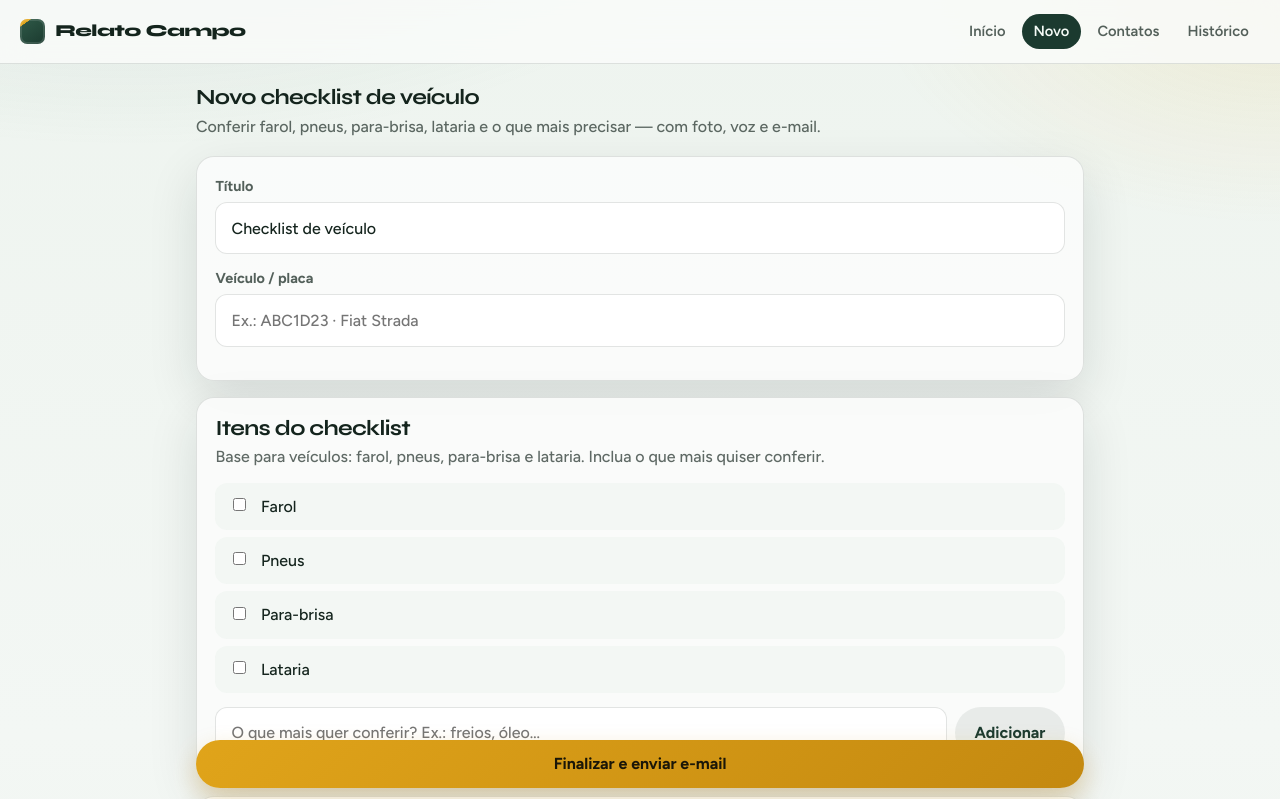
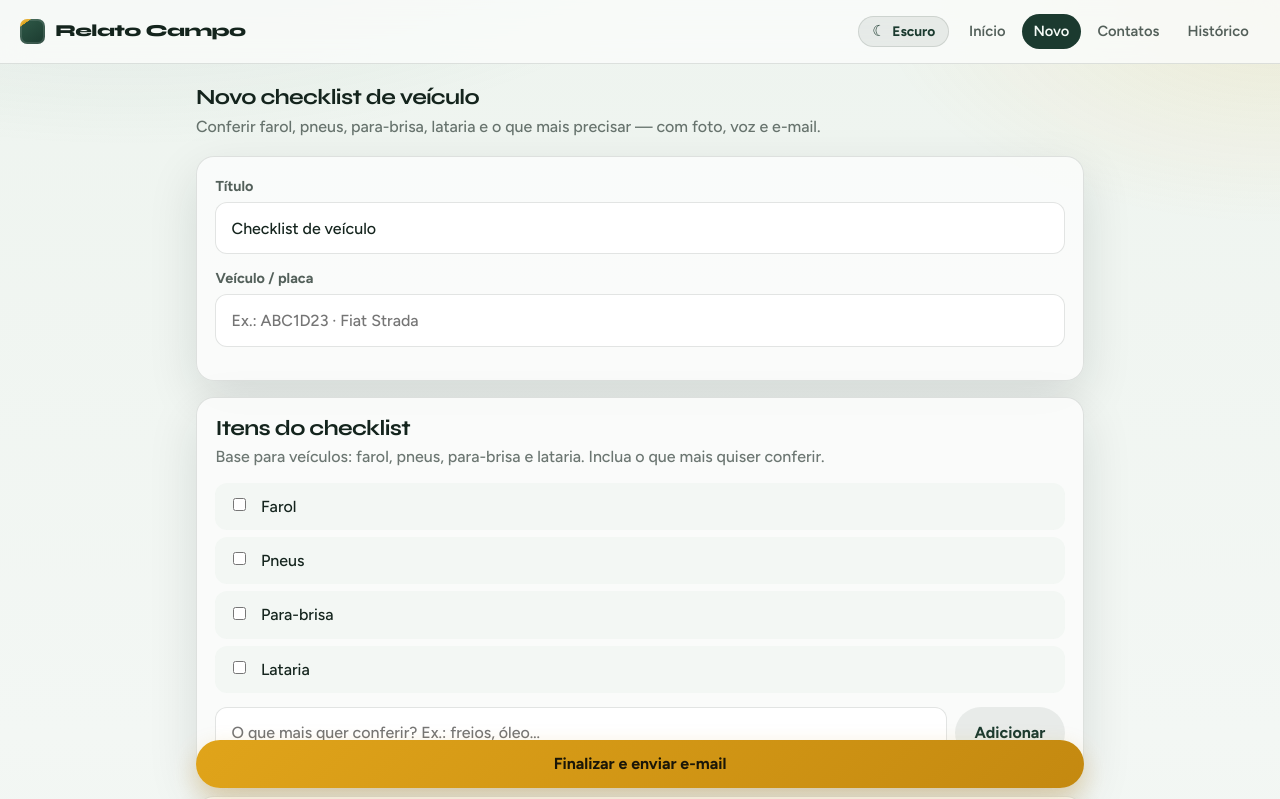
Before and after one commit to xschusterx/app_banco_p, a React (Vite) app in the folder checklist-app/: page /novo in a window 1280 px wide. Shown: the top 799 px of the page. Built offline with nearby package versions, Linux system fonts and the light colour scheme.

Commit message:
Add light/dark theme toggle to Relato Campo
Users can switch between claro and escuro from the top bar; the choice
persists in localStorage and applies before first paint to avoid flash.

Co-authored-by: xschusterx <xschusterx@users.noreply.github.com>

```diff
--- a/checklist-app/index.html
+++ b/checklist-app/index.html
@@ -7,8 +7,19 @@
     <meta name="theme-color" content="#1b3a2f" />
     <meta
       name="description"
-      content="Relato Campo — checklist com foto, ditado por voz e envio por e-mail."
+      content="Relato Campo — checklist de veículos com foto, ditado por voz e envio por e-mail."
     />
+    <script>
+      (function () {
+        try {
+          var t = localStorage.getItem('relato-campo-theme');
+          if (t === 'dark' || t === 'light') document.documentElement.setAttribute('data-theme', t);
+          else document.documentElement.setAttribute('data-theme', 'light');
+        } catch (e) {
+          document.documentElement.setAttribute('data-theme', 'light');
+        }
+      })();
+    </script>
     <link rel="preconnect" href="https://fonts.googleapis.com" />
     <link rel="preconnect" href="https://fonts.gstatic.com" crossorigin />
     <link
--- a/checklist-app/src/components/Layout.tsx
+++ b/checklist-app/src/components/Layout.tsx
@@ -1,4 +1,5 @@
 import { Link, NavLink, Outlet } from 'react-router-dom';
+import { ThemeToggle } from './ThemeToggle';
 
 export function Layout() {
   return (
@@ -8,6 +9,8 @@ export function Layout() {
           <span className="brand-mark" aria-hidden />
           <span className="brand-text">Relato Campo</span>
         </Link>
+        <div className="topbar-right">
+          <ThemeToggle />
           <nav className="nav" aria-label="Principal">
             <NavLink to="/" end>
               Início
@@ -16,6 +19,7 @@ export function Layout() {
             <NavLink to="/contatos">Contatos</NavLink>
             <NavLink to="/historico">Histórico</NavLink>
           </nav>
+        </div>
       </header>
       <main className="main">
         <Outlet />
--- /dev/null
+++ b/checklist-app/src/components/ThemeToggle.tsx
@@ -0,0 +1,20 @@
+import { useTheme } from '../hooks/useTheme';
+
+export function ThemeToggle() {
+  const { isDark, switchTheme } = useTheme();
+
+  return (
+    <button
+      type="button"
+      className="theme-toggle"
+      onClick={switchTheme}
+      aria-label={isDark ? 'Ativar tema claro' : 'Ativar tema escuro'}
+      title={isDark ? 'Tema claro' : 'Tema escuro'}
+    >
+      <span className="theme-toggle-icon" aria-hidden>
+        {isDark ? '☀' : '☾'}
+      </span>
+      <span className="theme-toggle-label">{isDark ? 'Claro' : 'Escuro'}</span>
+    </button>
+  );
+}
--- /dev/null
+++ b/checklist-app/src/hooks/useTheme.ts
@@ -0,0 +1,16 @@
+import { useEffect, useState } from 'react';
+import { applyTheme, getStoredTheme, toggleTheme, type Theme } from '../theme';
+
+export function useTheme() {
+  const [theme, setTheme] = useState<Theme>(() => getStoredTheme());
+
+  useEffect(() => {
+    applyTheme(theme);
+  }, [theme]);
+
+  function switchTheme() {
+    setTheme((current) => toggleTheme(current));
+  }
+
+  return { theme, switchTheme, isDark: theme === 'dark' };
+}
--- a/checklist-app/src/index.css
+++ b/checklist-app/src/index.css
@@ -1,16 +1,34 @@
-:root {
+:root,
+[data-theme='light'] {
   --ink: #14241d;
+  --ink-soft: rgba(20, 36, 29, 0.72);
+  --ink-muted: rgba(20, 36, 29, 0.62);
+  --ink-faint: rgba(20, 36, 29, 0.55);
   --moss: #1b3a2f;
   --moss-mid: #2f5a48;
   --leaf: #4f8b6e;
   --mist: #e7eee8;
   --fog: #f3f7f4;
   --paper: #fbfcfb;
+  --panel: rgba(251, 252, 251, 0.88);
+  --topbar-bg: rgba(251, 252, 251, 0.82);
+  --input-bg: #ffffff;
   --amber: #e0a41a;
   --amber-deep: #c48910;
   --danger: #b33a2d;
   --line: rgba(20, 36, 29, 0.12);
   --shadow: 0 18px 50px rgba(20, 36, 29, 0.12);
+  --body-glow-a: rgba(79, 139, 110, 0.18);
+  --body-glow-b: rgba(224, 164, 26, 0.12);
+  --body-base-top: #eef4ef;
+  --body-base-bottom: #e8efe9;
+  --nav-hover: rgba(47, 90, 72, 0.08);
+  --ghost-bg: rgba(27, 58, 47, 0.08);
+  --focus-ring: rgba(79, 139, 110, 0.18);
+  --photo-empty-bg: linear-gradient(180deg, rgba(231, 238, 232, 0.8), rgba(243, 247, 244, 0.95));
+  --feedback-bg: rgba(79, 139, 110, 0.12);
+  --pick-active-bg: rgba(79, 139, 110, 0.12);
+  --on-strong: #f4faf6;
   --radius: 18px;
   --font-display: 'Syne', sans-serif;
   --font-body: 'Figtree', sans-serif;
@@ -22,6 +40,40 @@
   font-synthesis: none;
   text-rendering: optimizeLegibility;
   -webkit-font-smoothing: antialiased;
+  color-scheme: light;
+}
+
+[data-theme='dark'] {
+  --ink: #e7f0ea;
+  --ink-soft: rgba(231, 240, 234, 0.78);
+  --ink-muted: rgba(231, 240, 234, 0.64);
+  --ink-faint: rgba(231, 240, 234, 0.5);
+  --moss: #8fbfa4;
+  --moss-mid: #6fa88a;
+  --leaf: #4f8b6e;
+  --mist: #1a2a22;
+  --fog: #101a15;
+  --paper: #152018;
+  --panel: rgba(21, 32, 24, 0.92);
+  --topbar-bg: rgba(13, 22, 18, 0.88);
+  --input-bg: #1a2820;
+  --amber: #e8b43a;
+  --amber-deep: #d4a01f;
+  --danger: #e07062;
+  --line: rgba(231, 240, 234, 0.12);
+  --shadow: 0 18px 50px rgba(0, 0, 0, 0.35);
+  --body-glow-a: rgba(79, 139, 110, 0.14);
+  --body-glow-b: rgba(224, 164, 26, 0.08);
+  --body-base-top: #0d1612;
+  --body-base-bottom: #121c17;
+  --nav-hover: rgba(143, 191, 164, 0.12);
+  --ghost-bg: rgba(143, 191, 164, 0.12);
+  --focus-ring: rgba(143, 191, 164, 0.22);
+  --photo-empty-bg: linear-gradient(180deg, rgba(26, 42, 34, 0.95), rgba(21, 32, 24, 0.98));
+  --feedback-bg: rgba(143, 191, 164, 0.16);
+  --pick-active-bg: rgba(143, 191, 164, 0.16);
+  --on-strong: #0d1612;
+  color-scheme: dark;
 }
 
 *,
@@ -39,10 +91,11 @@ body,
 body {
   margin: 0;
   background:
-    radial-gradient(1200px 600px at 10% -10%, rgba(79, 139, 110, 0.18), transparent 55%),
-    radial-gradient(900px 500px at 100% 0%, rgba(224, 164, 26, 0.12), transparent 45%),
-    linear-gradient(180deg, #eef4ef 0%, var(--fog) 40%, #e8efe9 100%);
+    radial-gradient(1200px 600px at 10% -10%, var(--body-glow-a), transparent 55%),
+    radial-gradient(900px 500px at 100% 0%, var(--body-glow-b), transparent 45%),
+    linear-gradient(180deg, var(--body-base-top) 0%, var(--fog) 40%, var(--body-base-bottom) 100%);
   color: var(--ink);
+  transition: background 0.25s ease, color 0.25s ease;
 }
 
 a {
@@ -83,8 +136,46 @@ textarea {
   gap: 1rem;
   padding: 0.85rem 1.25rem;
   backdrop-filter: blur(14px);
-  background: rgba(251, 252, 251, 0.82);
+  background: var(--topbar-bg);
   border-bottom: 1px solid var(--line);
+}
+
+.topbar-right {
+  display: flex;
+  align-items: center;
+  gap: 0.55rem;
+  flex-wrap: wrap;
+  justify-content: flex-end;
+}
+
+.theme-toggle {
+  appearance: none;
+  border: 1px solid var(--line);
+  border-radius: 999px;
+  padding: 0.45rem 0.8rem;
+  background: var(--ghost-bg);
+  color: var(--moss);
+  font-weight: 700;
+  font-size: 0.86rem;
+  cursor: pointer;
+  display: inline-flex;
+  align-items: center;
+  gap: 0.4rem;
+  transition: transform 0.18s ease, background 0.18s ease, border-color 0.18s ease;
+}
+
+.theme-toggle:hover {
+  transform: translateY(-1px);
+  border-color: rgba(79, 139, 110, 0.35);
+}
+
+.theme-toggle-icon {
+  font-size: 0.95rem;
+  line-height: 1;
+}
+
+.theme-toggle-label {
+  line-height: 1;
 }
 
 .brand {
@@ -122,18 +213,18 @@ textarea {
   border-radius: 999px;
   font-size: 0.92rem;
   font-weight: 600;
-  color: rgba(20, 36, 29, 0.72);
+  color: var(--ink-soft);
   transition: background 0.2s ease, color 0.2s ease, transform 0.2s ease;
 }
 
 .nav a:hover {
-  background: rgba(47, 90, 72, 0.08);
+  background: var(--nav-hover);
   color: var(--moss);
 }
 
 .nav a.active {
   background: var(--moss);
-  color: #f4faf6;
+  color: var(--on-strong);
 }
 
 .main {
@@ -168,7 +259,7 @@ textarea {
   min-height: min(78vh, 640px);
   margin: 0 -1rem 1.75rem;
   overflow: hidden;
-  color: #f4faf6;
+  color: var(--on-strong);
   background:
     linear-gradient(120deg, rgba(20, 36, 29, 0.55), rgba(27, 58, 47, 0.35)),
     url('https://images.unsplash.com/photo-1503387762-592deb58ef4e?auto=format&fit=crop&w=1800&q=80')
@@ -249,7 +340,7 @@ textarea {
 }
 
 .hero-lead.soft {
-  color: rgba(20, 36, 29, 0.7);
+  color: var(--ink-muted);
 }
 
 .hero-actions,
@@ -297,13 +388,13 @@ textarea {
 }
 
 .btn.ghost {
-  background: rgba(27, 58, 47, 0.08);
+  background: var(--ghost-bg);
   color: var(--moss);
 }
 
 .btn.ghost.light {
   background: rgba(244, 250, 246, 0.14);
-  color: #f4faf6;
+  color: var(--on-strong);
   border: 1px solid rgba(244, 250, 246, 0.24);
 }
 
@@ -318,7 +409,7 @@ textarea {
 
 .btn.voice {
   background: var(--moss);
-  color: #f4faf6;
+  color: var(--on-strong);
 }
 
 .btn.voice.listening {
@@ -350,7 +441,7 @@ textarea {
 .obs-block,
 .send-block,
 .save-contact-box {
-  background: rgba(251, 252, 251, 0.88);
+  background: var(--panel);
   border: 1px solid var(--line);
   border-radius: var(--radius);
   padding: 1.15rem 1.15rem 1.25rem;
@@ -381,7 +472,7 @@ textarea {
 .feedback,
 .error {
   margin: 0;
-  color: rgba(20, 36, 29, 0.68);
+  color: var(--ink-muted);
 }
 
 .page-intro {
@@ -393,7 +484,7 @@ textarea {
   font-size: 0.85rem;
   letter-spacing: 0.04em;
   text-transform: uppercase;
-  color: rgba(20, 36, 29, 0.55);
+  color: var(--ink-faint);
   font-weight: 700;
 }
 
@@ -439,7 +530,7 @@ textarea {
 }
 
 .steps span {
-  color: rgba(20, 36, 29, 0.68);
+  color: var(--ink-muted);
 }
 
 .report-list,
@@ -489,7 +580,7 @@ textarea {
 .report-list span,
 .contact-list span,
 .contact-pick em {
-  color: rgba(20, 36, 29, 0.62);
+  color: var(--ink-muted);
   font-style: normal;
   font-size: 0.92rem;
 }
@@ -509,7 +600,7 @@ textarea {
 .field span {
   font-size: 0.9rem;
   font-weight: 700;
-  color: rgba(20, 36, 29, 0.72);
+  color: var(--ink-soft);
 }
 
 .field input,
@@ -519,7 +610,7 @@ textarea {
   border: 1px solid var(--line);
   border-radius: 12px;
   padding: 0.85rem 0.95rem;
-  background: #fff;
+  background: var(--input-bg);
   color: var(--ink);
   outline: none;
   transition: border-color 0.18s ease, box-shadow 0.18s ease;
@@ -558,7 +649,7 @@ textarea {
 
 .check-row.done span:last-child,
 .check-row.done {
-  color: rgba(20, 36, 29, 0.55);
+  color: var(--ink-faint);
 }
 
 .check-row.done span:last-child {
@@ -716,7 +807,7 @@ textarea {
 .obs-text {
   margin: 0;
   white-space: pre-wrap;
-  color: rgba(20, 36, 29, 0.82);
+  color: var(--ink-soft);
 }
 
 .sticky-actions {
--- /dev/null
+++ b/checklist-app/src/theme.ts
@@ -0,0 +1,30 @@
+export type Theme = 'light' | 'dark';
+
+const THEME_KEY = 'relato-campo-theme';
+
+export function getStoredTheme(): Theme {
+  try {
+    const value = localStorage.getItem(THEME_KEY);
+    if (value === 'dark' || value === 'light') return value;
+  } catch {
+    /* ignore */
+  }
+  return 'light';
+}
+
+export function applyTheme(theme: Theme): void {
+  document.documentElement.setAttribute('data-theme', theme);
+  const meta = document.querySelector('meta[name="theme-color"]');
+  if (meta) meta.setAttribute('content', theme === 'dark' ? '#0d1612' : '#1b3a2f');
+}
+
+export function setStoredTheme(theme: Theme): void {
+  localStorage.setItem(THEME_KEY, theme);
+  applyTheme(theme);
+}
+
+export function toggleTheme(current: Theme): Theme {
+  const next: Theme = current === 'light' ? 'dark' : 'light';
+  setStoredTheme(next);
+  return next;
+}
```
Lines whose indentation alone changed are shown as unchanged.
